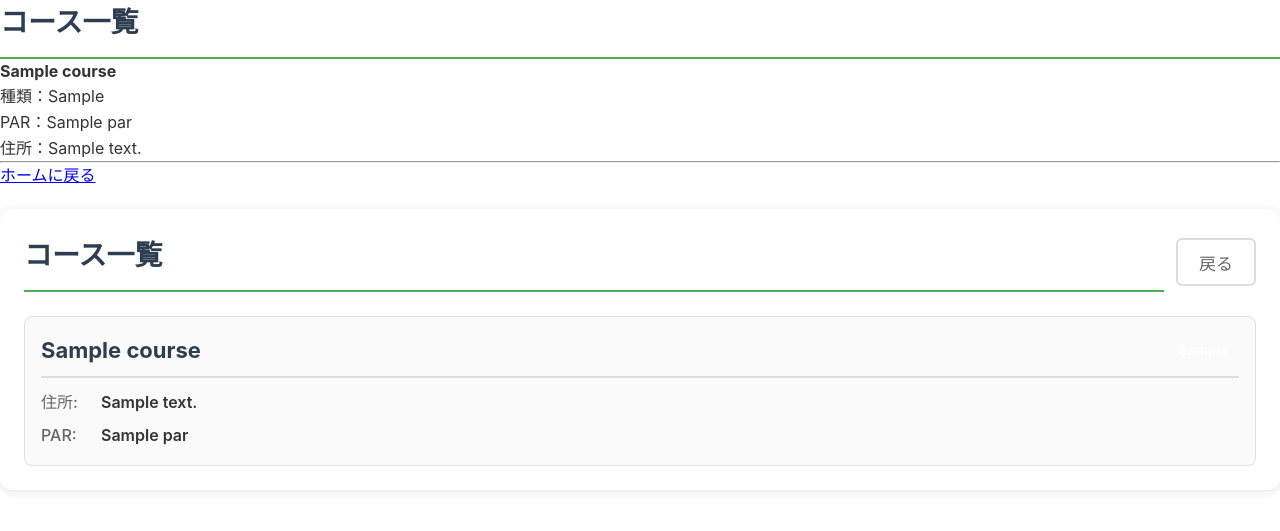
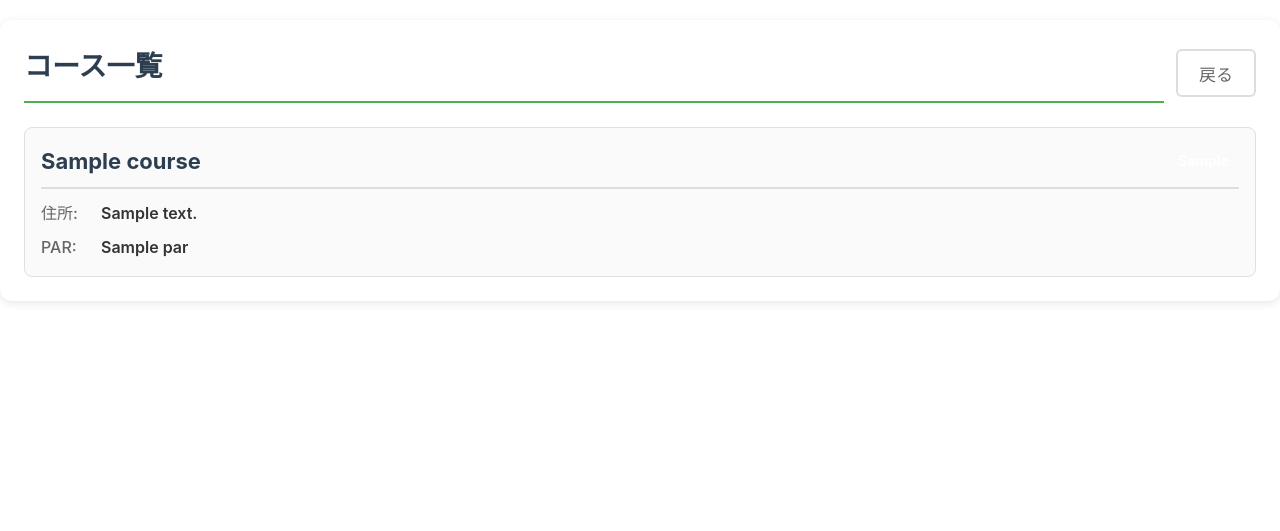
Before and after one commit to Gshimabuku/flask_golf_match, a Flask app: template templates/course/list.html in a window 1280 px wide. Shown: the top 531 px of the page. Run offline with Flask 3, Linux system fonts and the light colour scheme; the template is opened without the code that fills it: most values are stand-ins (such as "Sample title", 1, 10 or a date in 2020).

Commit message:
round_list

```diff
--- a/templates/course/list.html
+++ b/templates/course/list.html
@@ -1,29 +1,3 @@
-<!DOCTYPE html>
-<html>
-<head><title>コース一覧</title></head>
-<body>
-    <h1>コース一覧</h1>
-
-    {% if courses %}
-        <ul>
-        {% for c in courses %}
-            <li>
-                <strong>{{ c.name }}</strong><br>
-                種類：{{ c.type_display }}<br>
-                PAR：{{ course.par }}<br>
-                住所：{{ course.address }}
-            </li>
-            <hr>
-        {% endfor %}
-        </ul>
-    {% else %}
-        <p>コースがありません。</p>
-    {% endif %}
-
-    <a href="/home">ホームに戻る</a>
-</body>
-</html>
-
 <!DOCTYPE html>
 <html lang="ja">
 <head>
```
